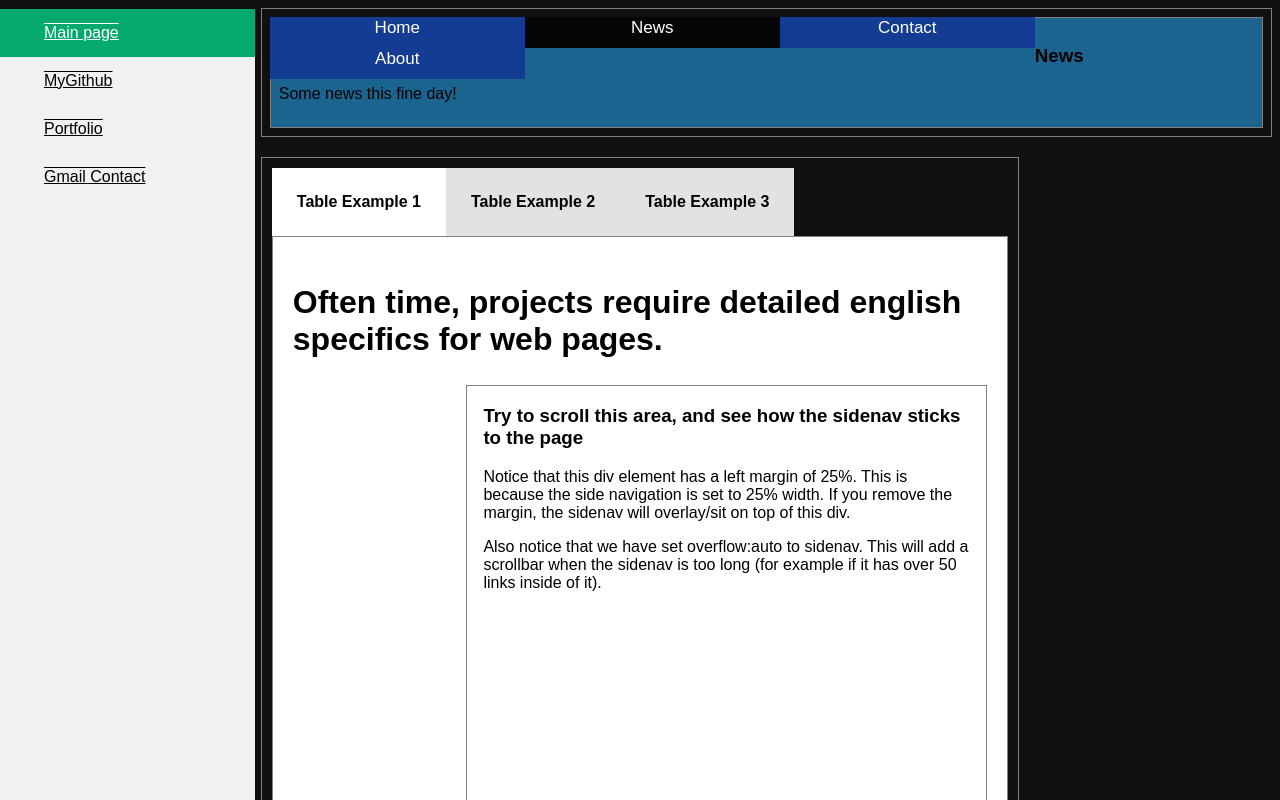
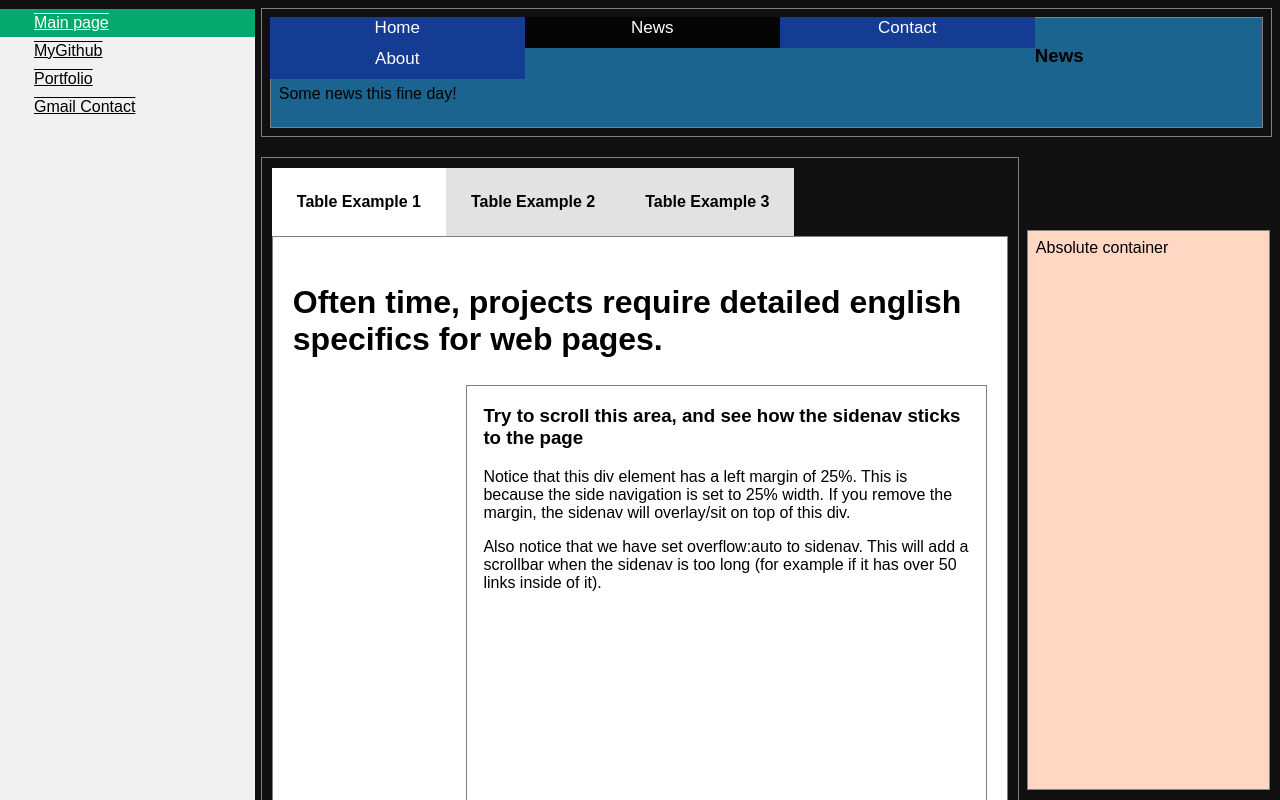
Before and after one commit to KimAH1999/textCSSArticleTools, a plain HTML site: page index.html in a window 1280 px wide. Shown: the top 800 px of the page. Drawn offline with Linux system fonts and the light colour scheme.

Commit message:
ads absolute container added

```diff
--- a/assets/style.css
+++ b/assets/style.css
@@ -77,7 +77,7 @@ ul {
 li a {
   display: block;
   color: #000;
-  padding: 15px;
+  padding: 5px;
   text-decoration: overline underline;
 }
 
@@ -174,3 +174,12 @@ blockquote p::after {
 }
 
 /*--------------------------------------------------------*/
+/*Ads/ rectangle side container */
+#absolute {
+  width: 19%;
+  height: 70%;
+  background-color: #FFD7C2;
+  position: absolute;
+  bottom: 10px;
+  right: 10px;
+}
```
